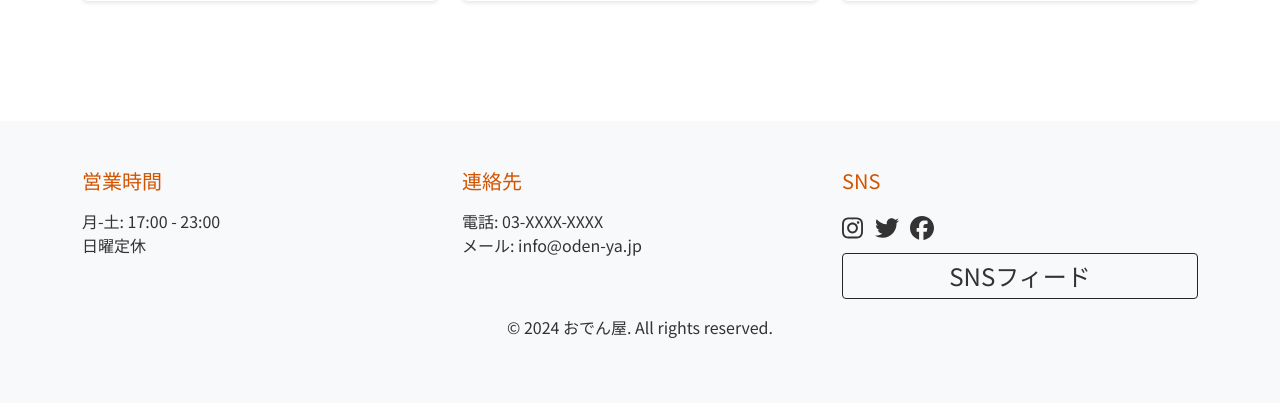
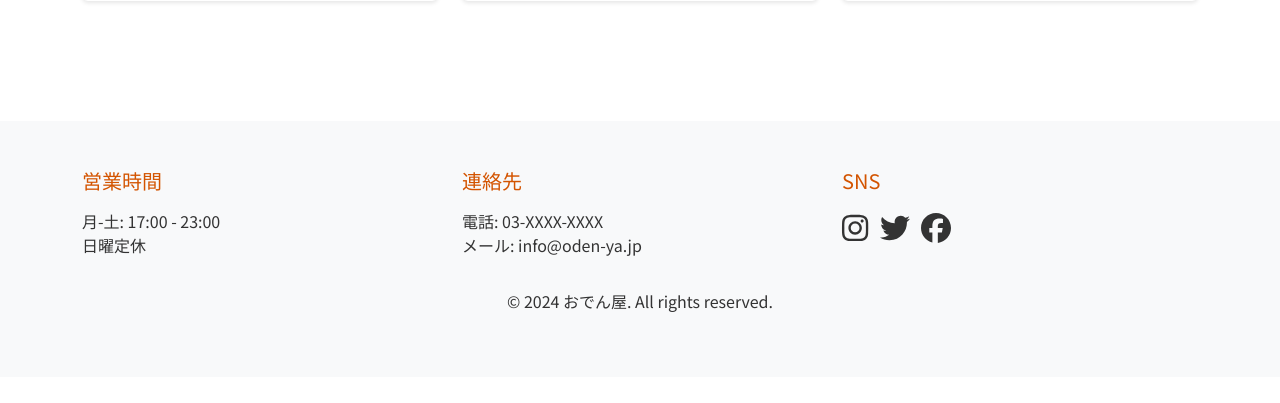
Before and after one commit to shotarok-xx/daihachi, a Flask app: page / in a window 1280 px wide. Shown: the part 1740-2143 px from the top of the page. After the commit the page ends 2052 px from the top, so only its background shows below. Run offline with Flask 3, Linux system fonts and the light colour scheme.

Commit message:
Agent query: フッターのSNSアイコンは適切なサイズで表示されていますか？
Increase social media icons size in base.html

Screenshot: https://storage.googleapis.com/screenshot-production-us-central1/b5b41d46-52fd-438d-9fff-679394ed4de6/131865c1-31bc-42aa-8a27-bed1b50f01b7.jpg

```diff
--- a/templates/base.html
+++ b/templates/base.html
@@ -65,10 +65,9 @@
                 <div class="col-md-4">
                     <h5>SNS</h5>
                     <div class="social-links">
-                        <a href="https://www.instagram.com/PLACEHOLDER" class="me-2" target="_blank"><i class="fab fa-instagram"></i></a>
-                        <a href="https://twitter.com/PLACEHOLDER" class="me-2" target="_blank"><i class="fab fa-twitter"></i></a>
-                        <a href="https://www.facebook.com/PLACEHOLDER" class="me-2" target="_blank"><i class="fab fa-facebook"></i></a>
-                        <a href="{{ url_for('social') }}" class="btn btn-outline-dark btn-sm mt-2">SNSフィード</a>
+                        <a href="https://www.instagram.com/PLACEHOLDER" class="me-2" target="_blank"><i class="fab fa-instagram fa-lg"></i></a>
+                        <a href="https://twitter.com/PLACEHOLDER" class="me-2" target="_blank"><i class="fab fa-twitter fa-lg"></i></a>
+                        <a href="https://www.facebook.com/PLACEHOLDER" target="_blank"><i class="fab fa-facebook fa-lg"></i></a>
                     </div>
                 </div>
             </div>
```
